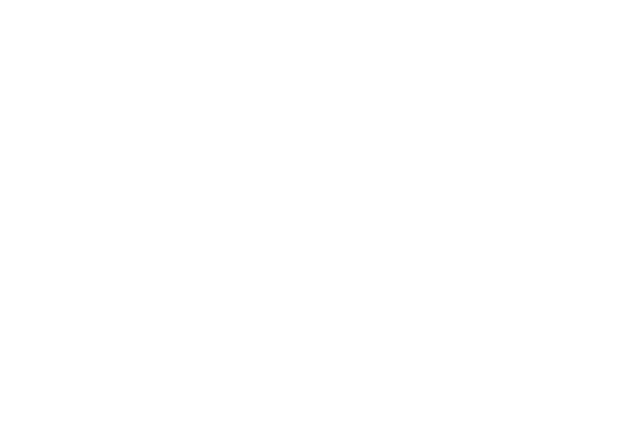
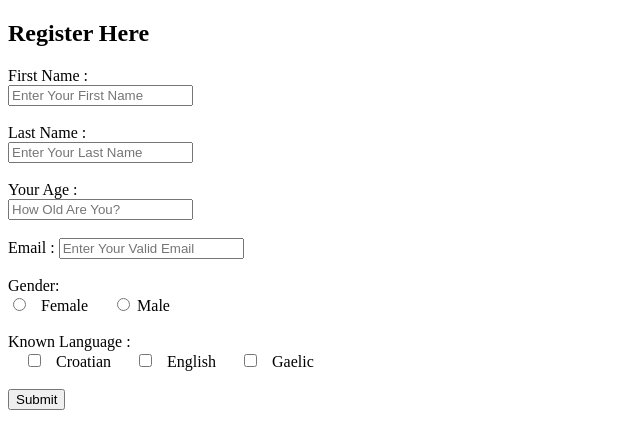
Before and after one commit to almost-good/pr-registration-form, a plain HTML site: page index.html in a window 1280 px wide. Shown: the whole page, without its empty margins (0-640 px from the left). Drawn offline with Linux system fonts and the light colour scheme.

Commit message:
add: registration form html

```diff
--- a/index.html
+++ b/index.html
@@ -4,9 +4,55 @@
     <meta charset="UTF-8">
     <meta http-equiv="X-UA-Compatible" content="IE=edge">
     <meta name="viewport" content="width=device-width, initial-scale=1.0">
-    <title>Document</title>
+    <title>Registration form</title>
 </head>
 <body>
-
+    <main>
+        <div class="register">
+            <h2>Register Here</h2>
+            <form id="register" method="post">
+                <label>First Name : </label>
+                <br>
+                <input type="text" name="fname" id="name" placeholder="Enter Your First Name">
+                <br><br>
+                <label>Last Name : </label>
+                <br>
+                <input type="text" name="lname" id="name" placeholder="Enter Your Last Name">
+                <br><br>
+                <label>Your Age : </label>
+                <br>
+                <input type="number" name="age" id="name" placeholder="How Old Are You?">
+                <br><br>
+                <label>Email : </label>
+                <input type="email" name="email" id="name" placeholder="Enter Your Valid Email">
+                <br><br>
+                <label>Gender: </label>
+                <br>
+                <input type="radio" name="gender" id="female">
+                &nbsp;
+                <span id="female">Female</span>
+                &nbsp;&nbsp;&nbsp;&nbsp;
+                <input type="radio" name="gender" id="male">
+                <span id="male">Male</span>
+                <br><br>
+                <label>Known Language : </label>
+                <br>
+                &nbsp;&nbsp;&nbsp;
+                <input type="checkbox" name="lang" id="croatian">
+                &nbsp;
+                <span id="croatian">Croatian</span>
+                &nbsp;&nbsp;&nbsp;&nbsp;
+                <input type="checkbox" name="lang" id="eng">
+                &nbsp;
+                <span id="eng">English</span>
+                &nbsp;&nbsp;&nbsp;&nbsp;
+                <input type="checkbox" name="lang" id="gaelic">
+                &nbsp;
+                <span id="gaelic">Gaelic</span>
+               <br><br>
+               <input type="submit" value="Submit" name="submit" id="submit">
+            </form>
+        </div>
+    </main>
 </body>
 </html>
```
